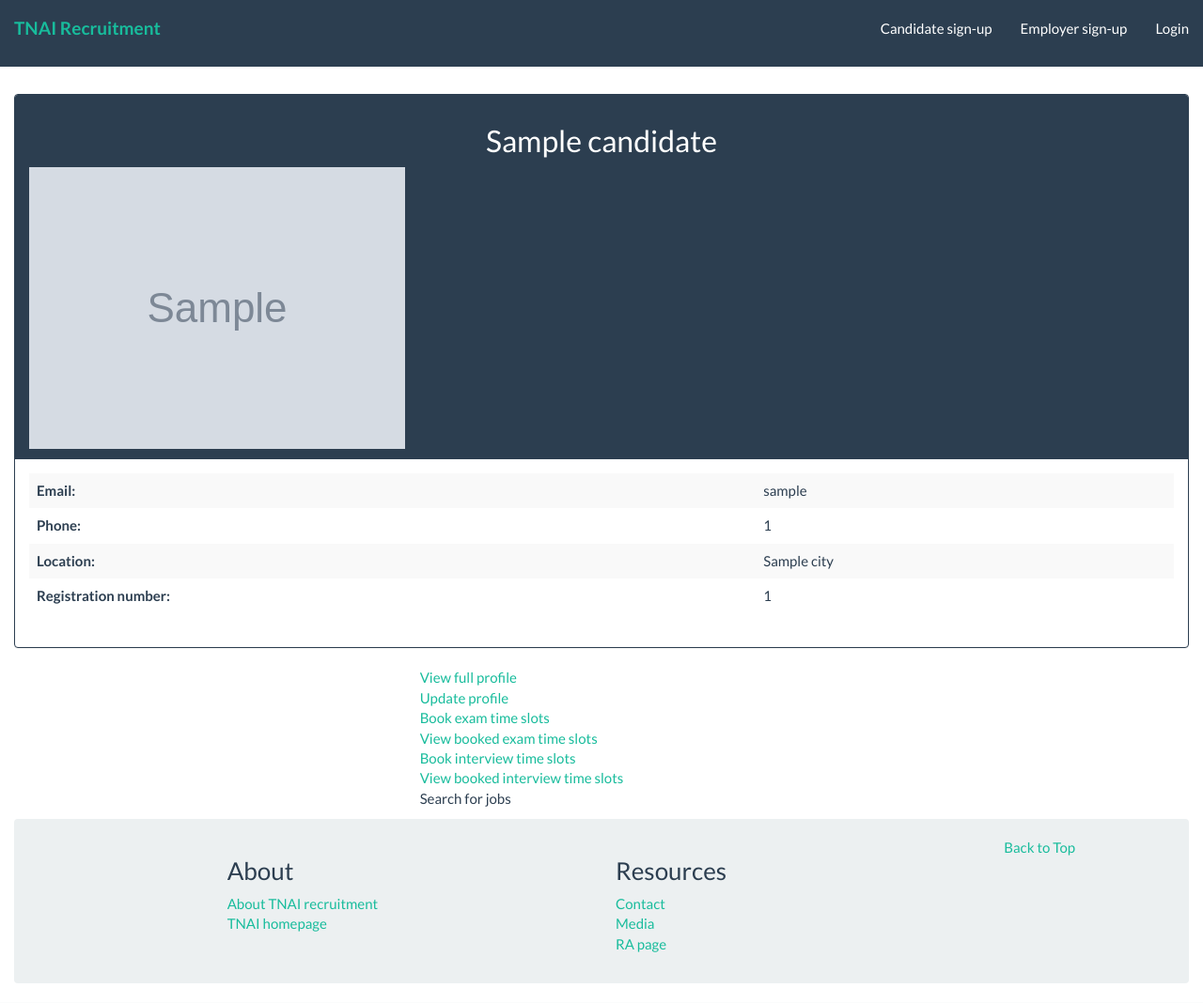
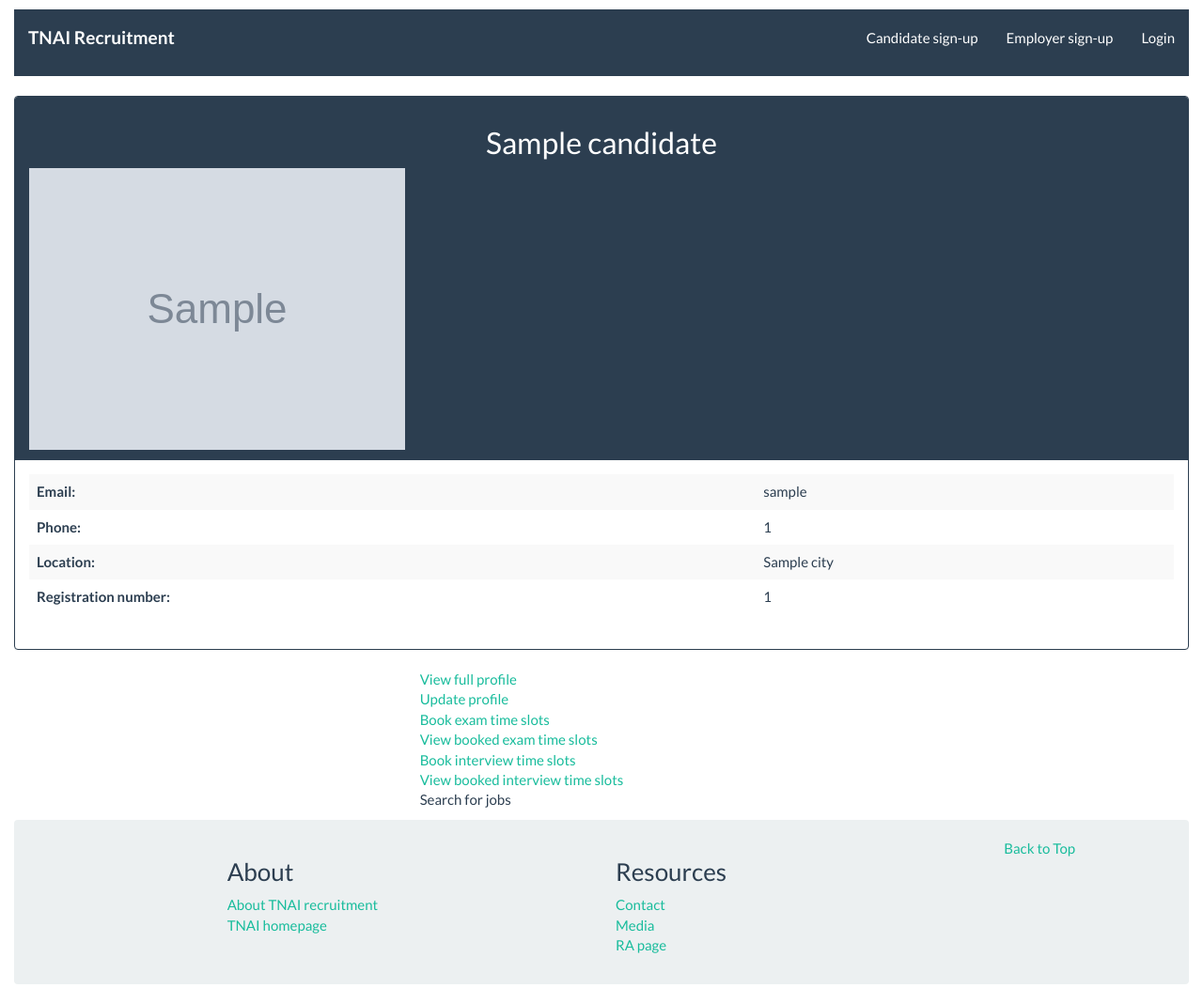
Before and after one commit to consultant-nursing-2017/tnai, a Django app: template candidate/templates/candidate/index.html in a window 1280 px wide. Shown: the whole page at 94% size. Before the commit the page ends 1047 px from the top, so only its background shows below. Run offline with Django 3.2, Linux system fonts and the light colour scheme; the template is opened without the code that fills it: most values are stand-ins (such as "Sample title", 1, 10 or a date in 2020); grey boxes marked "Sample" are stand-in pictures; some libraries are stand-ins or nearby versions.

Commit message:
Made navbar static.
Less hassle with whitespace.

```diff
--- a/static/css/tnai-custom.css
+++ b/static/css/tnai-custom.css
@@ -10,5 +10,5 @@
 }
 
 body {
-    padding-top: 100px;
+    padding-top: 10px;
 }
--- a/templates/base_generic.html
+++ b/templates/base_generic.html
@@ -26,7 +26,7 @@
 
 <body>
     <div class="container-fluid">
-        <nav class="navbar navbar-default navbar-fixed-top" role="navigation">
+        <nav class="navbar navbar-default navbar-static-top" role="navigation">
             <div class="navbar-header">
                 <a class="navbar-brand" href="/"><strong>TNAI Recruitment</strong></a>
             </div>
```
